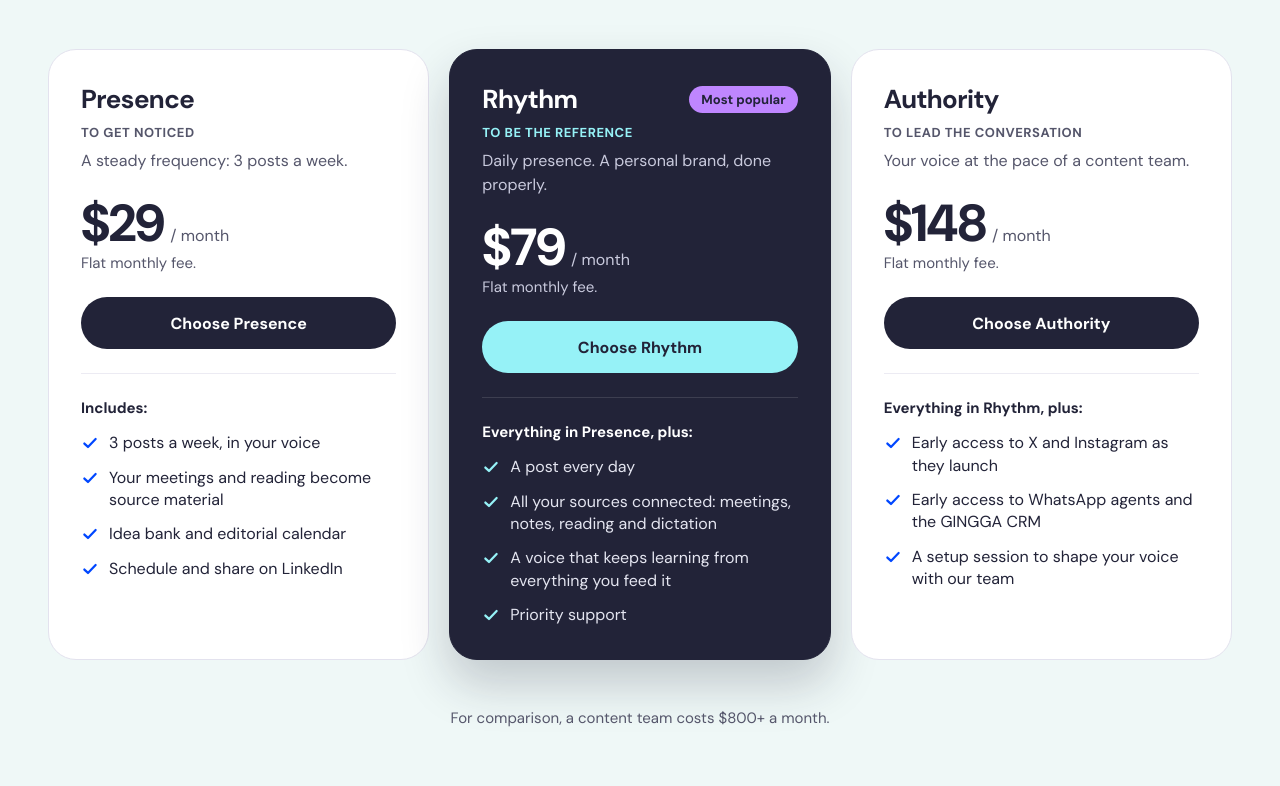
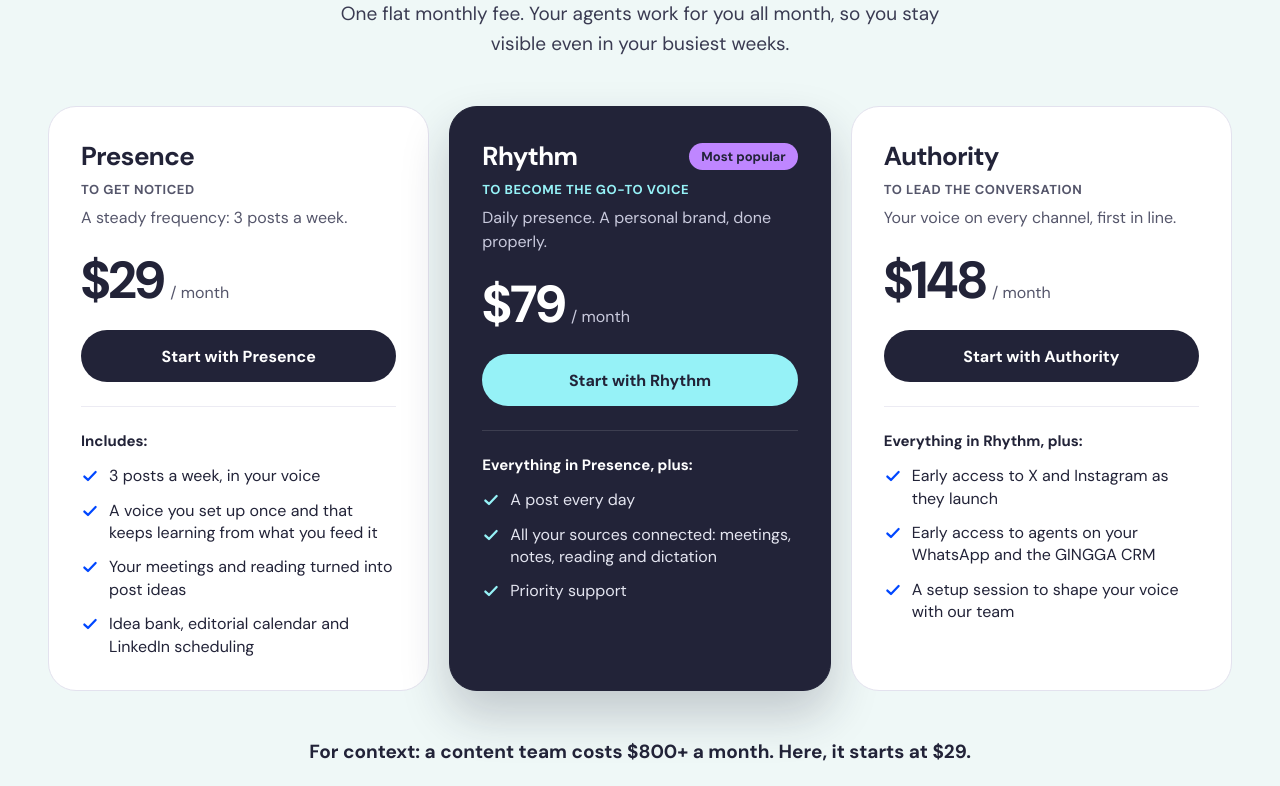
Before and after one commit to vlaguzman/gingga_landing, a Next.js app: page / in a window 1280 px wide. Shown: the part 3314-4100 px from the top of the page. Built offline with nearby package versions, Linux system fonts and the light colour scheme.

Commit message:
feat(home): tighten the pricing copy for coherence and sales clarity
Retitle around frequency, action-led CTAs, voice learning moved into the
entry tier, a clearer Authority promise tied to the roadmap, and a more
prominent content-team price anchor. Drops the repeated billing line.

```diff
--- a/src/app/globals.css
+++ b/src/app/globals.css
@@ -2035,3 +2035,11 @@ button:focus-visible {
 .plan--featured .home-plan__tag {
   color: var(--cyan);
 }
+
+.services__note.home-pricing__compare {
+  max-width: none;
+  text-align: center;
+  font-size: 19px;
+  font-weight: 700;
+  color: var(--text);
+}
--- a/src/components/landing/home/Pricing.tsx
+++ b/src/components/landing/home/Pricing.tsx
@@ -28,7 +28,6 @@ export function Pricing({ lang }: { lang: Lang }) {
                   <strong>{tier.price}</strong>
                   <span>{pricing.perMonth}</span>
                 </div>
-                <span className="plan__from">{pricing.billing}</span>
               </div>
               <a
                 className={tier.featured ? "btn btn--plan btn--cyan" : "btn btn--plan"}
@@ -51,7 +50,7 @@ export function Pricing({ lang }: { lang: Lang }) {
           ))}
         </div>
 
-        <p className="services__note">{pricing.compare}</p>
+        <p className="services__note home-pricing__compare">{pricing.compare}</p>
       </div>
     </section>
   );
--- a/src/data/home-copy.ts
+++ b/src/data/home-copy.ts
@@ -47,7 +47,6 @@ export type HomeCopy = {
     title: string;
     lead: string;
     perMonth: string;
-    billing: string;
     popular: string;
     tiers: readonly {
       name: string;
@@ -163,10 +162,9 @@ const en: HomeCopy = {
     ],
   },
   pricing: {
-    title: "Pick the frequency that fits you.",
-    lead: "A flat monthly fee. Your agents work for you all month, so you show up consistently even when you're busy.",
+    title: "Choose how often you want to show up.",
+    lead: "One flat monthly fee. Your agents work for you all month, so you stay visible even in your busiest weeks.",
     perMonth: "/ month",
-    billing: "Flat monthly fee.",
     popular: "Most popular",
     tiers: [
       {
@@ -174,26 +172,25 @@ const en: HomeCopy = {
         tag: "To get noticed",
         tagline: "A steady frequency: 3 posts a week.",
         price: "$29",
-        cta: "Choose Presence",
+        cta: "Start with Presence",
         includesTitle: "Includes:",
         features: [
           "3 posts a week, in your voice",
-          "Your meetings and reading become source material",
-          "Idea bank and editorial calendar",
-          "Schedule and share on LinkedIn",
+          "A voice you set up once and that keeps learning from what you feed it",
+          "Your meetings and reading turned into post ideas",
+          "Idea bank, editorial calendar and LinkedIn scheduling",
         ],
       },
       {
         name: "Rhythm",
-        tag: "To be the reference",
+        tag: "To become the go-to voice",
         tagline: "Daily presence. A personal brand, done properly.",
         price: "$79",
-        cta: "Choose Rhythm",
+        cta: "Start with Rhythm",
         includesTitle: "Everything in Presence, plus:",
         features: [
           "A post every day",
           "All your sources connected: meetings, notes, reading and dictation",
-          "A voice that keeps learning from everything you feed it",
           "Priority support",
         ],
         featured: true,
@@ -201,18 +198,18 @@ const en: HomeCopy = {
       {
         name: "Authority",
         tag: "To lead the conversation",
-        tagline: "Your voice at the pace of a content team.",
+        tagline: "Your voice on every channel, first in line.",
         price: "$148",
-        cta: "Choose Authority",
+        cta: "Start with Authority",
         includesTitle: "Everything in Rhythm, plus:",
         features: [
           "Early access to X and Instagram as they launch",
-          "Early access to WhatsApp agents and the GINGGA CRM",
+          "Early access to agents on your WhatsApp and the GINGGA CRM",
           "A setup session to shape your voice with our team",
         ],
       },
     ],
-    compare: "For comparison, a content team costs $800+ a month.",
+    compare: "For context: a content team costs $800+ a month. Here, it starts at $29.",
   },
   faq: {
     title: "Before you start",
@@ -355,10 +352,9 @@ const es: HomeCopy = {
     ],
   },
   pricing: {
-    title: "Elige la frecuencia que va contigo.",
-    lead: "Una tarifa fija al mes. Tus agentes trabajan para ti todo el mes, así apareces con constancia incluso cuando estás ocupado.",
+    title: "Elige con qué frecuencia quieres aparecer.",
+    lead: "Una tarifa fija al mes. Tus agentes trabajan para ti todo el mes, así sigues visible incluso en tus semanas más ocupadas.",
     perMonth: "/ mes",
-    billing: "Tarifa fija mensual.",
     popular: "Más elegido",
     tiers: [
       {
@@ -366,13 +362,13 @@ const es: HomeCopy = {
         tag: "Para que te noten",
         tagline: "Una frecuencia constante: 3 publicaciones por semana.",
         price: "$29",
-        cta: "Elegir Presencia",
+        cta: "Empezar con Presencia",
         includesTitle: "Incluye:",
         features: [
           "3 publicaciones por semana, con tu voz",
-          "Tus reuniones y lecturas se vuelven material",
-          "Banco de ideas y calendario editorial",
-          "Programa y comparte en LinkedIn",
+          "Una voz que configuras una vez y sigue aprendiendo de lo que le aportas",
+          "Tus reuniones y lecturas convertidas en ideas para publicar",
+          "Banco de ideas, calendario editorial y programación en LinkedIn",
         ],
       },
       {
@@ -380,12 +376,11 @@ const es: HomeCopy = {
         tag: "Para ser referente",
         tagline: "Presencia diaria. Tu marca personal, en serio.",
         price: "$79",
-        cta: "Elegir Ritmo",
+        cta: "Empezar con Ritmo",
         includesTitle: "Todo lo de Presencia, más:",
         features: [
           "Una publicación cada día",
           "Todas tus fuentes conectadas: reuniones, notas, lecturas y dictados",
-          "Una voz que sigue aprendiendo de todo lo que le aportas",
           "Atención prioritaria",
         ],
         featured: true,
@@ -393,18 +388,18 @@ const es: HomeCopy = {
       {
         name: "Autoridad",
         tag: "Para liderar la conversación",
-        tagline: "Tu voz a la frecuencia de un equipo de contenido.",
+        tagline: "Tu voz en todos los canales, primero en la fila.",
         price: "$148",
-        cta: "Elegir Autoridad",
+        cta: "Empezar con Autoridad",
         includesTitle: "Todo lo de Ritmo, más:",
         features: [
           "Acceso anticipado a X e Instagram cuando se lancen",
-          "Acceso anticipado a los agentes de WhatsApp y al CRM de GINGGA",
+          "Acceso anticipado a los agentes en tu WhatsApp y al CRM de GINGGA",
           "Una sesión de configuración para afinar tu voz con nuestro equipo",
         ],
       },
     ],
-    compare: "Como referencia, un equipo de contenido cuesta $800+ al mes.",
+    compare: "Como referencia: un equipo de contenido cuesta $800+ al mes. Aquí, empieza en $29.",
   },
   faq: {
     title: "Antes de empezar",
```
